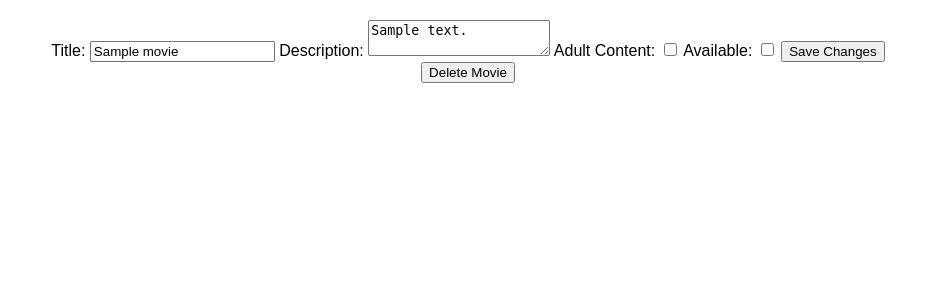
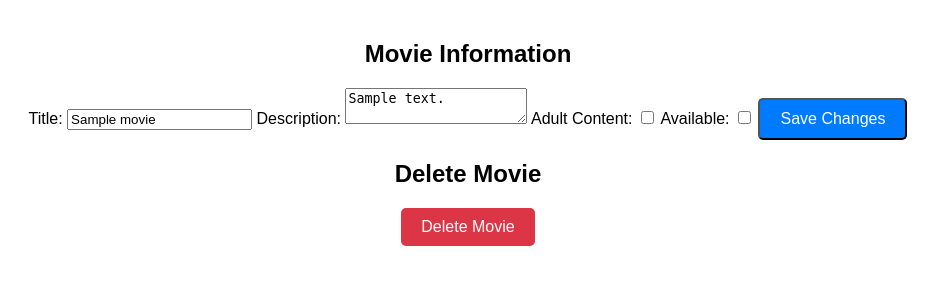
Before and after one commit to Igorsh1k/adult-video-rental, a Flask app: template frontend/templates/edit_movie.html in a window 1280 px wide. Shown: the part 95-395 px from the top of the page, without its empty margins (172-1110 px from the left). Run offline with Flask 3, Linux system fonts and the light colour scheme; the template is opened without the code that fills it: most values are stand-ins (such as "Sample title", 1, 10 or a date in 2020).

Commit message:
cosmetic changes in update film page

```diff
--- a/frontend/static/style.css
+++ b/frontend/static/style.css
@@ -150,3 +150,20 @@ footer {
 .button-login:hover {
     background-color: #0056b3;
 }
+
+
+
+.delete-button {
+    background-color: #dc3545;
+    color: white;
+    border: none;
+    border-radius: 5px;
+    padding: 10px 20px;
+    font-size: 1rem;
+    cursor: pointer;
+    transition: background-color 0.3s ease;
+}
+
+.delete-button:hover {
+    background-color: #c82333;
+}
--- a/frontend/templates/edit_movie.html
+++ b/frontend/templates/edit_movie.html
@@ -14,6 +14,8 @@
         </nav>
     </header>
     <main>
+        <section>
+            <h2>Movie Information</h2>
             <form action="{{ url_for('homepages.edit_movie', movie_id=movie.id) }}" method="POST">
                 <label for="title">Title:</label>
                 <input type="text" name="title" id="title" value="{{ movie.title }}" required>
@@ -27,12 +29,16 @@
                 <label for="is_available">Available:</label>
                 <input type="checkbox" name="is_available" id="is_available" {% if movie.is_available %}checked{% endif %}>
 
-        <button type="submit">Save Changes</button>
+                <button type="submit" class="button-login">Save Changes</button>
             </form>
+        </section>
 
+        <section>
+            <h2>Delete Movie</h2>
             <form action="{{ url_for('homepages.delete_movie', movie_id=movie.id) }}" method="POST">
-        <button type="submit" class="delete-button">Delete Movie</button>
+                <button type="submit" class="delete-button button-login" style="background-color: #dc3545;">Delete Movie</button>
             </form>
+        </section>
     </main>
 </body>
 </html>
```
Lines whose indentation alone changed are shown as unchanged.
